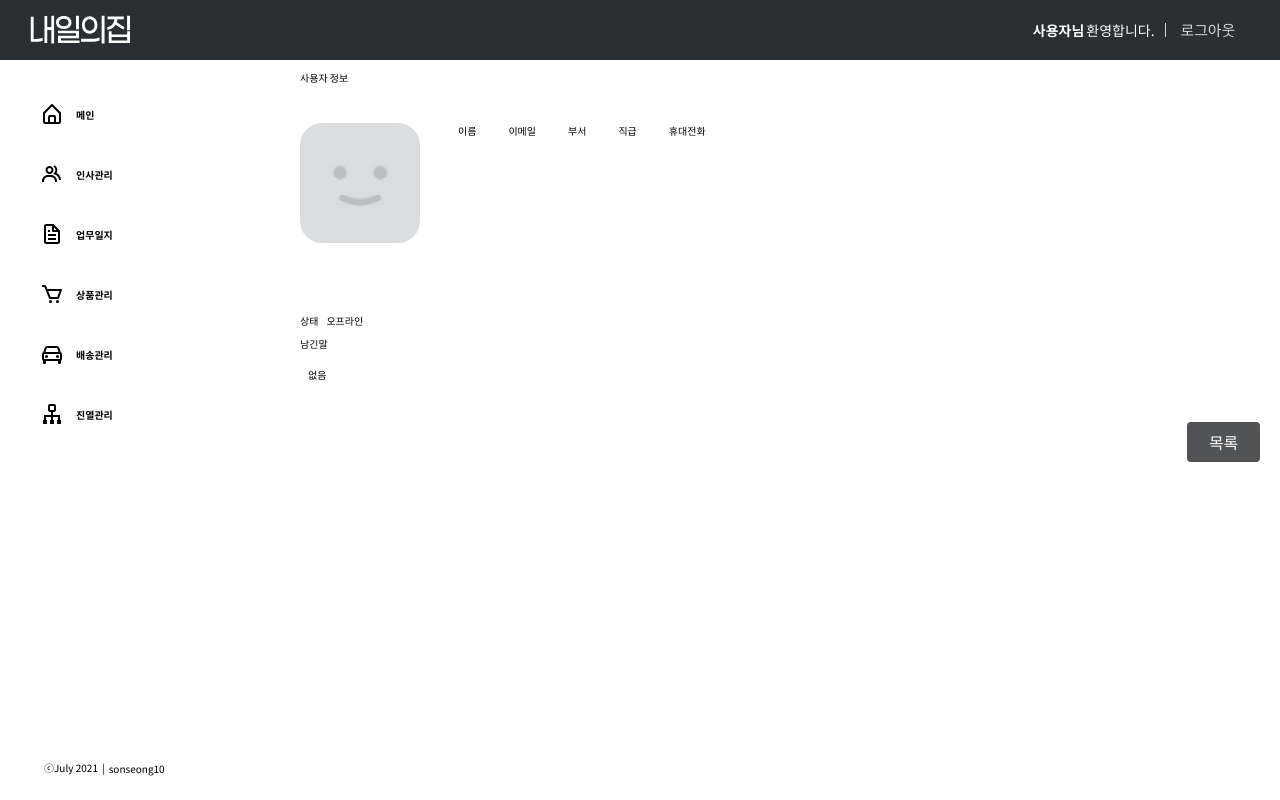
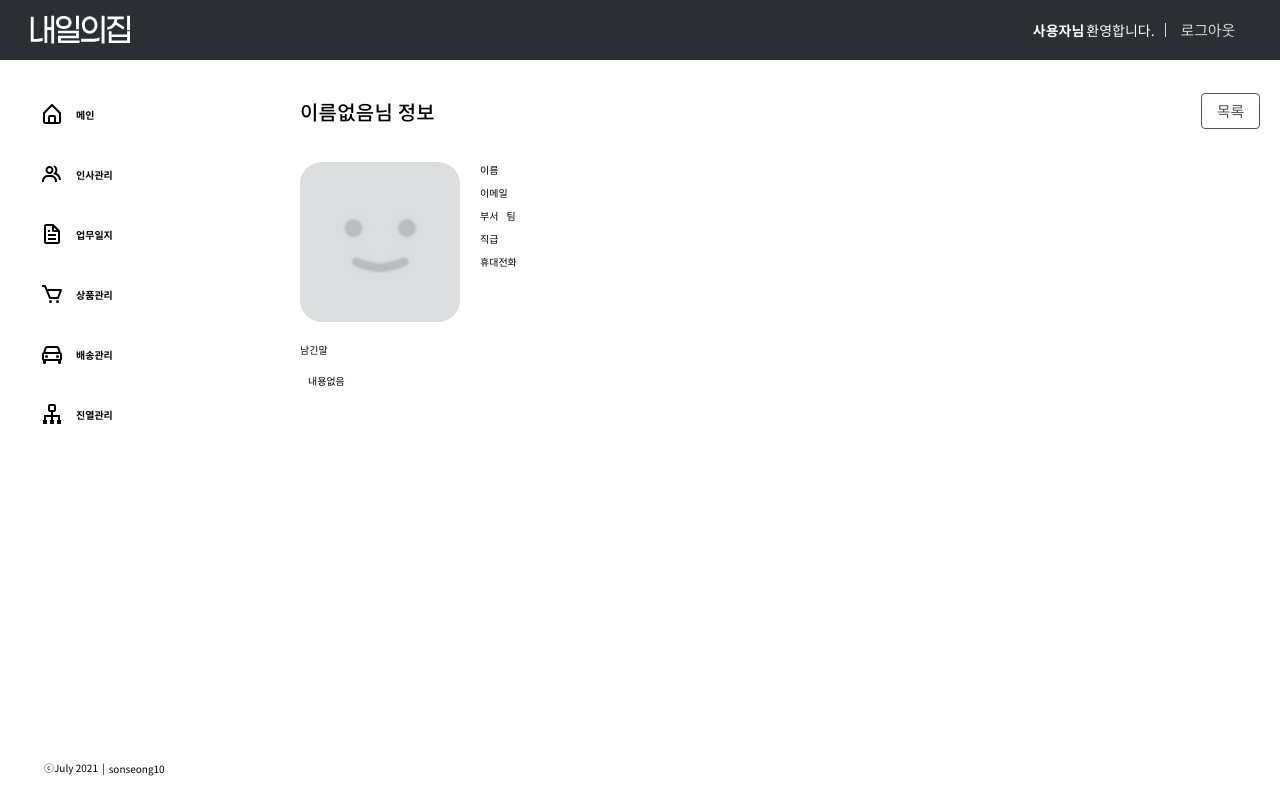
Before and after one commit to sonseong10/ecommerce-monorepo, a React (Create React App) app: page /admin/member/detail in a window 1280 px wide. Built offline with nearby package versions, Linux system fonts and the light colour scheme; no server answers; the database is empty.

Commit message:
mamber 상세 스타일 변경, 수정 버튼 추가

```diff
--- a/src/App.tsx
+++ b/src/App.tsx
@@ -27,7 +27,7 @@ function App() {
       <Popup />
       <LoadingView />
       <LayerController />
-      <div>
+
       <Routes>
         <Route index element={<Login />} />
         <Route
@@ -98,7 +98,6 @@ function App() {
           ></Route>
         </Route>
       </Routes>
-      </div>
     </ThemeProvider>
   )
 }
--- a/src/pages/member/detail/detail.tsx
+++ b/src/pages/member/detail/detail.tsx
@@ -3,14 +3,34 @@ import styles from 'styles/modules/detail.module.css'
 import { useInitMemberDetail } from './store/detailHook'
 import Button from 'components/ui/Button'
 import DEFAULT_USER from 'assets/images/img-user-default.png'
+import { useNavigate } from 'react-router-dom'
+import { ElementGroup, Title } from 'styles/components'
+import { useSelectorEq } from 'commons/store/common'
+import type { IState } from 'store/modules'
 
 const Detail = () => {
   const card = useInitMemberDetail()
+  const nav = useNavigate()
+  const { userCode } = useSelectorEq((state: IState) => ({
+    userCode: state.auth.user?.uid,
+  }))
+
   return (
-    <div className={`${styles.detailGroup} `}>
-      <header className={styles.header}>
-        <h2 className={styles.pageTitle}>사용자 정보</h2>
-      </header>
+    <>
+      <ElementGroup.Row flexContent="between">
+        <Title size="md" weight="medium">
+          {card?.name ? card?.name : '이름없음'}님 정보
+        </Title>
+
+        <ElementGroup.Row>
+          <Button text="목록" onClick={() => nav('/admin/member/manage')} thin btnSize="xsm" btnType="border" />
+          {userCode === location.href.split('/').pop() ? (
+            <Button text="정보수정" onClick={() => nav(`/admin/member/register/${userCode}`)} thin btnSize="xsm" />
+          ) : (
+            <></>
+          )}
+        </ElementGroup.Row>
+      </ElementGroup.Row>
       <div>
         <div className={styles.infoGroup}>
           <figure className={styles.imgWrapper}>
@@ -31,7 +51,7 @@ const Detail = () => {
             </div>
             <div className={styles.userInfoItem}>
               <dt>부서</dt>
-              <dd>{card?.team}</dd>
+              <dd>{card?.team}팀</dd>
             </div>
             <div className={styles.userInfoItem}>
               <dt>직급</dt>
@@ -47,25 +67,14 @@ const Detail = () => {
         </div>
         <div className={styles.contentsGroup}>
           <dl className={styles.infoContents}>
-            <div className={styles.userInfoItem}>
-              <dt>상태</dt>
-              <dd>
-                <strong className={`${styles.loginState} ${card?.login ? styles.isLogin : styles.isOffline}`}>
-                  {card?.login ? '근무중' : '오프라인'}
-                </strong>
-              </dd>
-            </div>
             <div className={`${styles.userInfoItem} ${styles.msg}`}>
               <dt>남긴말</dt>
-              <dd className={styles.msgBox}>{card?.msg ? card.msg : '없음'}</dd>
+              <dd className={styles.msgBox}>{card?.msg ? card.msg : '내용없음'}</dd>
             </div>
           </dl>
         </div>
       </div>
-      <footer className={styles.footer}>
-        <Button text="목록"></Button>
-      </footer>
-    </div>
+    </>
   )
 }
 
--- a/src/styles/modules/detail.module.css
+++ b/src/styles/modules/detail.module.css
@@ -10,16 +10,14 @@
   overflow-y: auto;
 }
 
-.infoGroup,
-.contentsGroup {
-  margin-bottom: 3.2rem;
-}
+
 
 .infoGroup {
   display: flex;
   flex-direction: column;
   justify-content: flex-start;
   align-items: flex-start;
+  margin: 2rem 0;
 }
 
 .header .pageTitle {
@@ -31,23 +29,21 @@
 }
 
 .imgWrapper {
-  flex-shrink: 0;
-  margin-bottom: 3.8rem;
-  width: 12rem;
-  height: 12rem;
+  margin-right: 2em;
+  width: 16rem;
   border-radius: 22px;
   overflow: hidden;
 }
 
 .imgWrapper img {
-  width: 12rem;
-  height: 12rem;
+  width: 100%;
   object-fit: cover;
 }
 
 .userInfoList {
   display: flex;
   flex-wrap: wrap;
+  flex-direction: column;
   justify-content: flex-start;
   align-items: flex-start;
 }
@@ -57,7 +53,6 @@
   justify-content: flex-start;
   align-items: center;
   flex-wrap: wrap;
-  margin-right: 2.4rem;
   margin-bottom: 0.8rem;
 }
 
@@ -88,7 +83,7 @@
 
 .msgBox {
   width: 100%;
-  flex-shrink: 0;
+  min-height: 18em;
   padding: 0.8rem;
   background-color: light-background;
   border-radius: 0.4rem;
@@ -147,8 +142,4 @@
   .infoGroup {
     flex-direction: row;
   }
-
-  .imgWrapper {
-    margin-right: 3.8rem;
-  }
 }
```
Lines whose indentation alone changed are shown as unchanged.
